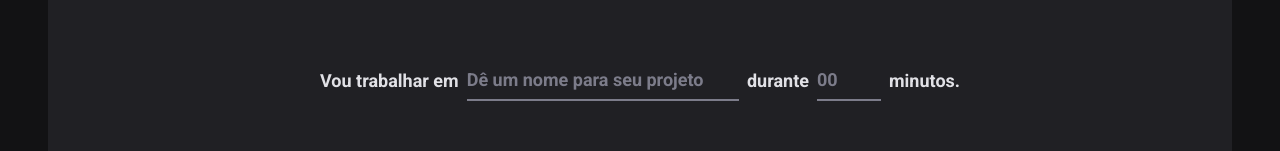
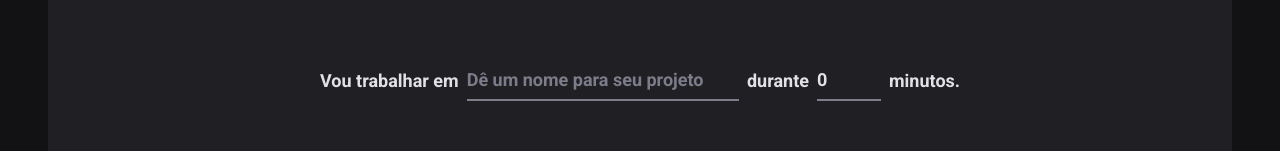
Before and after one commit to yale1995/my-timer, a React (Vite) app: page / in a window 1280 px wide. Shown: the part 166-317 px from the top of the page. Built offline with nearby package versions, Linux system fonts and the light colour scheme.

Commit message:
feat: integrating typescrit in form validation

```diff
--- a/src/pages/Home/index.tsx
+++ b/src/pages/Home/index.tsx
@@ -21,12 +21,18 @@
     .max(60, 'O ciclo precisa ser de no máximo 60 minutos'),
 })
 
+type newCycleFormData = zod.infer<typeof newCycleFormValidationSchema>
+
 export function Home() {
-  const { register, handleSubmit, watch } = useForm({
+  const { register, handleSubmit, watch } = useForm<newCycleFormData>({
     resolver: zodResolver(newCycleFormValidationSchema),
+    defaultValues: {
+      task: '',
+      minutesAmount: 0,
+    },
   })
 
-  function handleCreateNewCycle(data: any) {
+  function handleCreateNewCycle(data: newCycleFormData) {
     console.log(data)
   }
 
```
